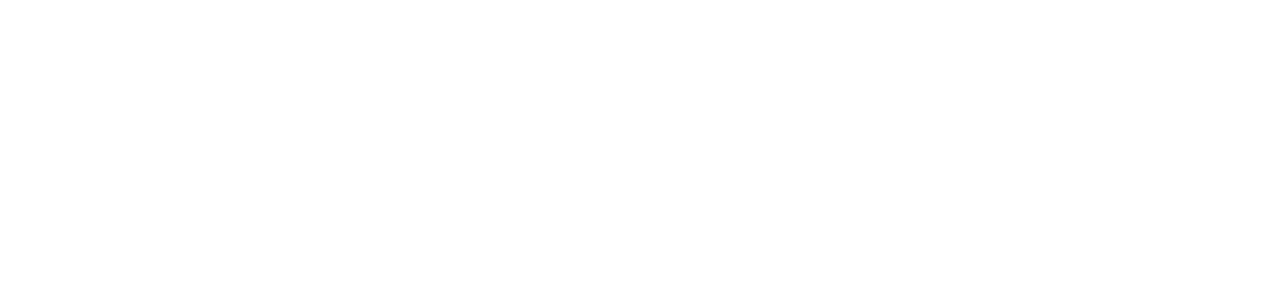
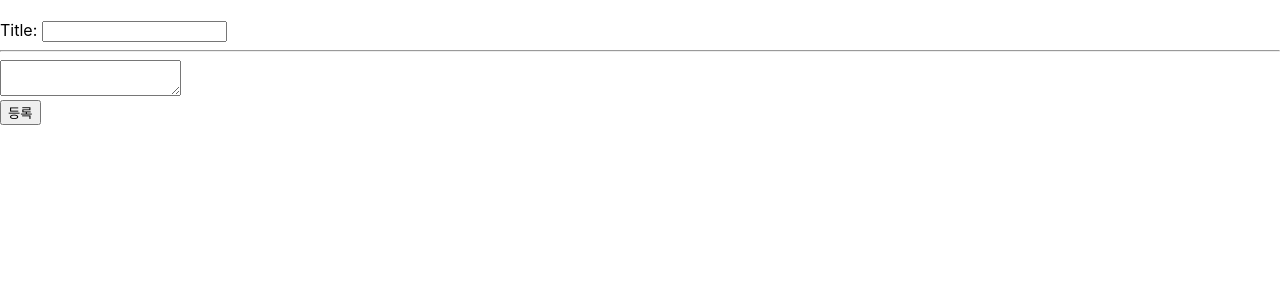
Before and after one commit to Team-I-F/SomaWorld_Front, a React (Create React App) app: page /write/1 in a window 1280 px wide. Before the commit this address had no page. Shown: the top 300 px of the page. Built offline with nearby package versions, Linux system fonts and the light colour scheme.

Commit message:
ADD :: 헤더 구조 추가

```diff
--- a/src/App.js
+++ b/src/App.js
@@ -5,6 +5,7 @@
 import Boards from "./pages/Boards/Boards";
 import Board from "./pages/Board/Board";
 import Table from "./pages/Table/Table";
+import Write from "./pages/Write/Write";
 
 function App() {
   return (
@@ -13,6 +14,7 @@
         <Route path="/login" element={<Login />}></Route>
         <Route path="/boards" element={<Boards />}></Route>
         <Route path="/board/:boardID" element={<Board />}></Route>
+        <Route path="/write/:boardID" element={<Write />}></Route>
         <Route path="/board/:boardID/:tableID" element={<Table />}></Route>
         <Route path="/" element={<Main />}></Route>
       </Routes>
--- /dev/null
+++ b/src/components/Header/Header.js
@@ -0,0 +1,16 @@
+import * as S from "./style";
+
+function Header() {
+  return (
+    <S.Head>
+      <div className="Header">
+        <img alt="logo" className="logo" />
+        <div className="search-bar">
+          <input type="text" />
+        </div>
+      </div>
+    </S.Head>
+  );
+}
+
+export default Header;
--- /dev/null
+++ b/src/components/Header/style.js
@@ -0,0 +1,5 @@
+import styled from "styled-components";
+
+export const Head = styled.div`
+  background-color: lavender;
+`;
--- /dev/null
+++ b/src/components/SearchBar/style.js
@@ -0,0 +1,5 @@
+import styled from "styled-components";
+
+export const Head = styled.div`
+  background-color: lavender;
+`;
--- a/src/pages/Main/Main.js
+++ b/src/pages/Main/Main.js
@@ -1,3 +1,10 @@
+import Header from "../../components/Header/Header";
+
 export default function Main() {
-  return <div>Main</div>;
+  return (
+    <div>
+      <Header />
+      Main
+    </div>
+  );
 }
--- /dev/null
+++ b/src/pages/Write/Section/OrEdit.js
@@ -0,0 +1,31 @@
+import React, { useState } from "react";
+
+function OrEdit(props) {
+  return (
+    <div>
+      <form onSubmit>
+        <br />
+        <label>Title: </label>
+        <input
+          onChange={props.handleTitleChange}
+          value={props.titleValue}
+          type="text"
+          name="title"
+        />
+        <hr></hr>
+        <div>
+          <textarea
+            onChange={props.handleContentChange}
+            value={props.contentValue}
+            name="content"
+          />
+        </div>
+        <button onClick={props.handleSubmit}>
+          {props.updateRequest ? "수정" : "등록"}
+        </button>
+      </form>
+    </div>
+  );
+}
+
+export default OrEdit;
--- /dev/null
+++ b/src/pages/Write/Write.js
@@ -0,0 +1,83 @@
+// import { useEffect, useState } from "react";
+// import { axios } from "axios";
+// import { useParams } from "react-router-dom";
+
+// export default function Write() {
+//   const { boardID } = useParams();
+
+//   const [title, setTitle] = useState("");
+//   const [mainText, setMainText] = useState("");
+
+//   const submit = () => {
+//     // axios
+//     //   .post("/board/insert", {
+//     //     tableInfoId: tableInfoId,
+//     //     title: title,
+//     //     userNickname: userNickname,
+//     //     description: description,
+//     //   })
+//     //   .then(
+//     //     (response) => {
+//     //       console.log(response);
+//     //     },
+//     //     (error) => {
+//     //       console.log(error);
+//     //     }
+//     //   );
+//     // console.log();
+//   };
+
+//   useEffect(() => console.log(boardID), []);
+//   return (
+//     <div className="board">
+//       <form className="form">
+//         <div>
+//           <input type="text" onChange={(e) => setTitle(e.target.value)} />
+//           <input type="text" onChange={(e) => setMainText(e.target.value)} />
+//           <input type="text" onChange={(e) => setMainText(e.target.value)} />
+//           <input type="text" onChange={(e) => setMainText(e.target.value)} />
+
+//           <div>
+//             <button>게시글 등록</button>
+//           </div>
+//         </div>
+//       </form>
+//     </div>
+//   );
+// }
+
+import React, { useState } from "react";
+import OrEdit from "./Section/OrEdit";
+
+function RegisterPage() {
+  const [TitleValue, setTitleValue] = useState("");
+  const [ContentValue, setContentValue] = useState("");
+  const [IsForUpdate, setIsForUpdate] = useState(false);
+
+  const onTitleChange = (event) => {
+    setTitleValue(event.currentTarget.value);
+  };
+
+  const onContentChange = (event) => {
+    setContentValue(event.currentTarget.value);
+  };
+
+  const onSubmitArticle = (event) => {
+    event.preventDefault();
+    const article = { title: TitleValue, content: ContentValue };
+    console.log(article);
+  };
+
+  return (
+    <OrEdit
+      titleValue={TitleValue}
+      contentValue={ContentValue}
+      handleTitleChange={onTitleChange}
+      handleContentChange={onContentChange}
+      handleSubmit={onSubmitArticle}
+      updateRequest={IsForUpdate}
+    />
+  );
+}
+
+export default RegisterPage;
```
Also changed, not shown: src/components/SearchBar/SearchBar.js (added, +51 -0 lines).
